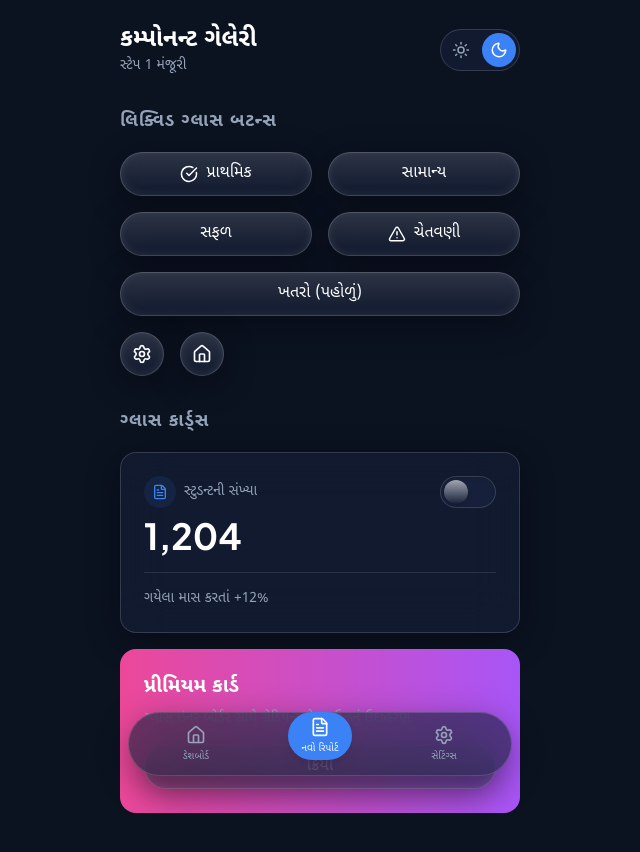
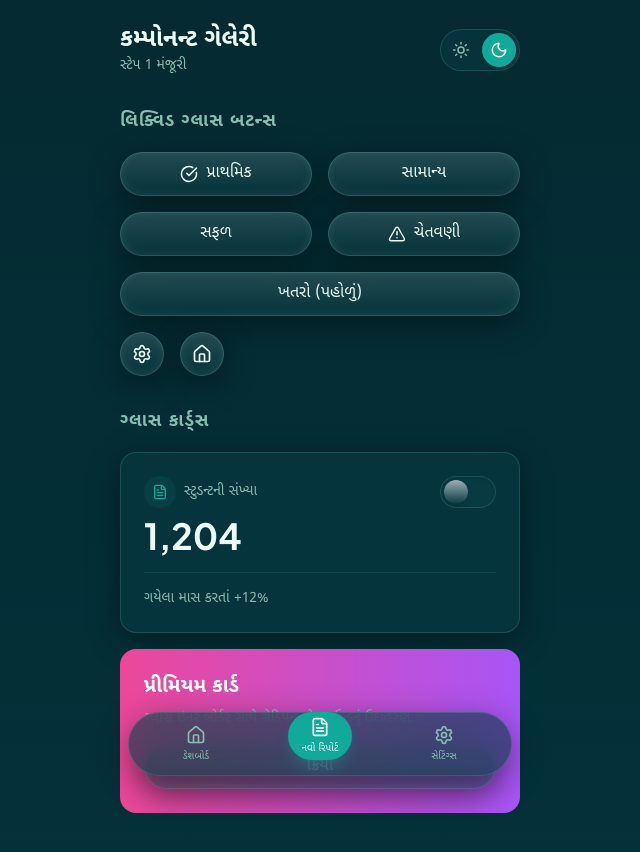
Before and after one commit to Ahmadnedariya786/banaskantha-mehnat-tracker, a React (Vite) app: page /gallery in a window 1280 px wide. Shown: the top 852 px of the page, without its empty margins (320-960 px from the left). Built offline with nearby package versions, Linux system fonts and the light colour scheme; no server answers; the database is empty; a web font is replaced by a local one.

Commit message:
S9: Blueberry Cream (outdoor) + Cyber Teal Night (dark) palettes; full-app color audit — acc2 tokens, shadow-acc, no hardcoded hex

```diff
--- a/src/components/layout/Layout.tsx
+++ b/src/components/layout/Layout.tsx
@@ -66,7 +66,7 @@ export const Layout: React.FC = () => {
                     whileTap={{ scale: 0.95 }}
                     className={cn(
                       "w-14 h-14 rounded-full flex items-center justify-center shadow-lg ",
-                      isActive ? "bg-acc text-white shadow-lg shadow-primary/40" : "bg-card text-acc"
+                      isActive ? "bg-acc text-white shadow-lg shadow-acc/40" : "bg-card text-acc"
                     )}
                   >
                     <item.icon size={18} />
--- a/src/components/ui/LiquidButton.tsx
+++ b/src/components/ui/LiquidButton.tsx
@@ -32,12 +32,13 @@ export const LiquidButton = React.forwardRef<HTMLButtonElement, LiquidButtonProp
 
     // Glow and fill colors based on variant
     const variantGlow = {
-      primary: "from-blue-500/90 to-blue-600/80 shadow-blue-500/60",
+      primary: "from-[rgb(var(--acc)/0.9)] to-[rgb(var(--acc2)/0.8)] shadow-[0_8px_24px_rgb(var(--acc)/0.45)]",
       neutral: "from-white/40 to-slate-200/20 shadow-slate-400/40",
       success: "from-emerald-500/90 to-emerald-600/80 shadow-emerald-500/60",
       warning: "from-amber-400/90 to-amber-500/80 shadow-amber-500/60",
       danger: "from-red-500/90 to-red-600/80 shadow-red-500/60",
     };
+
 
     // Variant-specific ring colors (via box-shadow override where needed)
     const variantBorders = {
--- a/src/components/ui/LiquidSwitch.tsx
+++ b/src/components/ui/LiquidSwitch.tsx
@@ -35,7 +35,7 @@ export const LiquidSwitch: React.FC<LiquidSwitchProps> = ({ checked, onChange, c
 
       {/* Liquid Fill Overlay on track */}
       {checked && (
-        <div className="absolute inset-0 rounded-[inherit] bg-gradient-to-t from-blue-400/50 to-transparent pointer-events-none" />
+        <div className="absolute inset-0 rounded-[inherit] bg-gradient-to-t from-acc/50 to-transparent pointer-events-none" />
       )}
     </button>
   );
--- a/src/pages/Admin.tsx
+++ b/src/pages/Admin.tsx
@@ -349,7 +349,7 @@ export const Admin: React.FC = () => {
               exit={{ opacity: 0, y: 20, scale: 0.9 }}
               className="w-full max-w-md rounded-2xl bg-card/95 backdrop-blur px-4 py-3 flex items-center gap-2 shadow-lg border border-brd/10"
             >
-              <CheckCircle size={18} className="text-emerald-500 shrink-0" />
+              <CheckCircle size={18} className="text-acc2 shrink-0" />
               <span className="flex-1 text-sm text-txt font-gujarati font-medium">{toastMessage}</span>
             </motion.div>
           </div>
@@ -364,7 +364,7 @@ export const Admin: React.FC = () => {
                 <Shield className="text-acc" />
                 {t('admin.dashboard_title' as any)}
               </h2>
-              <span className="bg-emerald-500/10 text-emerald-500 border border-emerald-500/20 px-2 py-0.5 rounded-full text-xs font-gujarati font-medium whitespace-nowrap">
+              <span className="bg-acc2/10 text-acc2 border border-acc2/20 px-2 py-0.5 rounded-full text-xs font-gujarati font-medium whitespace-nowrap">
                 એડમિન લૉગિન ✅
               </span>
             </div>
@@ -454,7 +454,7 @@ export const Admin: React.FC = () => {
                 <motion.div initial={{opacity:0, scale:0.95}} animate={{opacity:1, scale:1}} exit={{opacity:0, scale:0.95}} className="w-[92%] max-w-sm rounded-2xl bg-card p-5 text-center shadow-2xl border border-brd/10">
                   {generatedCode ? (
                     <div className="space-y-6">
-                      <div className="w-16 h-16 bg-emerald-500/10 text-emerald-500 rounded-full flex items-center justify-center mx-auto">
+                      <div className="w-16 h-16 bg-acc2/10 text-acc2 rounded-full flex items-center justify-center mx-auto">
                         <CheckCircle size={32} />
                       </div>
                       <div>
--- a/src/pages/Dashboard.tsx
+++ b/src/pages/Dashboard.tsx
@@ -87,7 +87,7 @@ export const Dashboard: React.FC = () => {
           <div>
             <h3 className="font-gujarati text-sub font-medium mb-1 text-white/80">{t('stat.students_count')}</h3>
             <div className="text-5xl font-num font-bold text-white">{totalStudents.toLocaleString('en-IN')}</div>
-            <div className="flex items-center gap-1 text-emerald-400 text-sm mt-2 font-num">
+            <div className="flex items-center gap-1 text-acc2 text-sm mt-2 font-num">
               <TrendingUp size={16} /> +0%
               <span className="font-gujarati text-white/70 ml-1">ગયા માસ કરતા</span>
             </div>
@@ -110,7 +110,7 @@ export const Dashboard: React.FC = () => {
               <GlassCard className="p-4 flex justify-center py-6 bg-card">
                 <ProgressRing
                   progress={85}
-                  color="#3b82f6"
+                  color="rgb(var(--acc))"
                   label={t('activity.namaz')}
                   subLabel="85/100"
                 />
@@ -118,7 +118,7 @@ export const Dashboard: React.FC = () => {
               <GlassCard className="p-4 flex justify-center py-6 bg-card">
                 <ProgressRing
                   progress={60}
-                  color="#f59e0b"
+                  color="rgb(var(--acc2))"
                   label={t('activity.mulaqat_percent')}
                   subLabel="60%"
                 />
--- a/src/pages/Gallery.tsx
+++ b/src/pages/Gallery.tsx
@@ -97,7 +97,7 @@ export const Gallery: React.FC = () => {
             <Home size={20} />
             <span className="text-[10px] mt-1 font-medium">{t('nav.dashboard')}</span>
           </div>
-          <div className="flex flex-col items-center justify-center w-16 h-12 rounded-full bg-acc text-white shadow-lg shadow-primary/30 -translate-y-2">
+          <div className="flex flex-col items-center justify-center w-16 h-12 rounded-full bg-acc text-white shadow-lg shadow-acc/30 -translate-y-2">
             <FileText size={20} />
             <span className="text-[10px] mt-1 font-medium">{t('nav.new_report')}</span>
           </div>
--- a/src/pages/NewReport.tsx
+++ b/src/pages/NewReport.tsx
@@ -242,7 +242,7 @@ export const NewReport: React.FC = () => {
               exit={{ opacity: 0, y: 20, scale: 0.9 }}
               className="w-full max-w-md rounded-2xl bg-card/95 backdrop-blur px-4 py-3 flex items-center gap-2 shadow-lg border border-brd/10"
             >
-              <CheckCircle size={18} className="text-emerald-500 shrink-0" />
+              <CheckCircle size={18} className="text-acc2 shrink-0" />
               <span className="flex-1 text-sm text-txt font-gujarati font-medium">{toastMessage}</span>
             </motion.div>
           </div>
--- a/src/pages/PastReports.tsx
+++ b/src/pages/PastReports.tsx
@@ -193,7 +193,7 @@ export const PastReports: React.FC = () => {
               exit={{ opacity: 0, y: 20, scale: 0.9 }}
               className="w-full max-w-md rounded-2xl bg-card/95 backdrop-blur px-4 py-3 flex items-center gap-2 shadow-lg border border-brd/10"
             >
-              <CheckCircle size={18} className="text-emerald-500 shrink-0" />
+              <CheckCircle size={18} className="text-acc2 shrink-0" />
               <span className="flex-1 text-sm text-txt font-gujarati font-medium">{toastMessage}</span>
             </motion.div>
           </div>
@@ -231,7 +231,7 @@ export const PastReports: React.FC = () => {
           <Plus size={18} />
           <span className="font-gujarati">{t('nav.new_report')}</span>
         </LiquidButton>
-        <LiquidButton variant="neutral" className="flex-1 flex flex-row items-center justify-center gap-2 whitespace-nowrap px-6 py-3.5 max-[380px]:text-sm text-acc border-emerald-500/30" onClick={handleDownloadAllExcel}>
+        <LiquidButton variant="neutral" className="flex-1 flex flex-row items-center justify-center gap-2 whitespace-nowrap px-6 py-3.5 max-[380px]:text-sm text-acc border-acc2/30" onClick={handleDownloadAllExcel}>
           <Download size={18} />
           <span className="font-gujarati">{t('past_reports.btn_all_excel' as any)}</span>
         </LiquidButton>
--- a/src/pages/Settings.tsx
+++ b/src/pages/Settings.tsx
@@ -116,7 +116,7 @@ export const Settings: React.FC = () => {
                 key={tVal}
                 onClick={() => setTheme(tVal)}
                 className={`px-6 py-2.5 font-gujarati text-sm font-medium rounded-full  shadow-[inset_0_0_0_1px_rgb(var(--brd)/0.15)] ${
-                  theme === tVal ? 'bg-acc text-white shadow-md' : 'bg-card text-sub hover:bg-black/5'
+                  theme === tVal ? 'bg-acc text-white shadow-md' : 'bg-card text-sub hover:bg-txt/5'
                 }`}
               >
                 {tVal === 'outdoor' ? 'આઉટડોર' : tVal === 'dark' ? 'ડાર્ક' : 'પ્રીમિયમ'}
--- a/src/theme.css
+++ b/src/theme.css
@@ -1,34 +1,34 @@
 html[data-theme="outdoor"] {
-  --bg: 234 243 252;
-  --card: 255 255 255;
-  --text: 18 48 94;
-  --sub: 91 123 166;
-  --acc: 29 111 224;
-  --acc2: 56 189 248;
-  --brd: 21 60 130;
-  --inp: 255 255 255;
-  --danger: 239 68 68;
-  --shadow-color: 21 60 130;
-  --shadow-alpha: 0.08;
-  --inp-alpha: 0.7;
-  --grad-a: 37 99 235;
-  --grad-b: 56 189 248;
+  --bg: 255 248 231;
+  --card: 255 253 246;
+  --text: 30 47 115;
+  --sub: 107 122 168;
+  --acc: 36 59 143;
+  --acc2: 76 111 231;
+  --brd: 36 59 143;
+  --inp: 255 253 246;
+  --danger: 217 58 58;
+  --shadow-color: 36 59 143;
+  --shadow-alpha: 0.10;
+  --inp-alpha: 0.9;
+  --grad-a: 36 59 143;
+  --grad-b: 90 167 232;
 }
 html[data-theme="dark"] {
-  --bg: 11 18 32;
-  --card: 22 32 58;
-  --text: 255 255 255;
-  --sub: 148 163 184;
-  --acc: 59 130 246;
-  --acc2: 99 102 241;
-  --brd: 255 255 255;
-  --inp: 255 255 255;
-  --danger: 239 68 68;
+  --bg: 3 49 58;
+  --card: 8 58 66;
+  --text: 236 253 247;
+  --sub: 134 191 178;
+  --acc: 16 169 154;
+  --acc2: 143 255 224;
+  --brd: 143 255 224;
+  --inp: 8 58 66;
+  --danger: 248 113 113;
   --shadow-color: 0 0 0;
-  --shadow-alpha: 0.35;
-  --inp-alpha: 0.1;
-  --grad-a: 37 99 235;
-  --grad-b: 124 58 237;
+  --shadow-alpha: 0.40;
+  --inp-alpha: 1;
+  --grad-a: 14 116 144;
+  --grad-b: 143 255 224;
 }
 html[data-theme="premium"] {
   --bg: 23 18 56;
@@ -46,20 +46,25 @@ html[data-theme="premium"] {
   --grad-a: 236 72 153;
   --grad-b: 168 85 247;
 }
+
 html[data-theme="outdoor"] body {
-  background: linear-gradient(180deg,#EAF3FC,#D9E9F8);
+  background: linear-gradient(180deg,#FFF8E7,#F8E9C4);
+}
+
+html[data-theme="dark"] body {
+  background: linear-gradient(180deg,#052A31,#03313A);
 }
 
 /* ── Neumorphic tokens (gate screens only) ── */
 html[data-theme="outdoor"] {
-  --neu-bg: #E6EEF8;
-  --neu-light: rgba(255,255,255,0.95);
-  --neu-dark: rgba(148,170,197,0.55);
+  --neu-bg: #F7ECCF;
+  --neu-light: rgba(255,255,255,0.9);
+  --neu-dark: rgba(176,150,90,0.45);
 }
 html[data-theme="dark"] {
-  --neu-bg: #18222F;
+  --neu-bg: #06333B;
   --neu-light: rgba(255,255,255,0.07);
-  --neu-dark: rgba(0,0,0,0.65);
+  --neu-dark: rgba(0,0,0,0.6);
 }
 html[data-theme="premium"] {
   --neu-bg: #251732;
```
